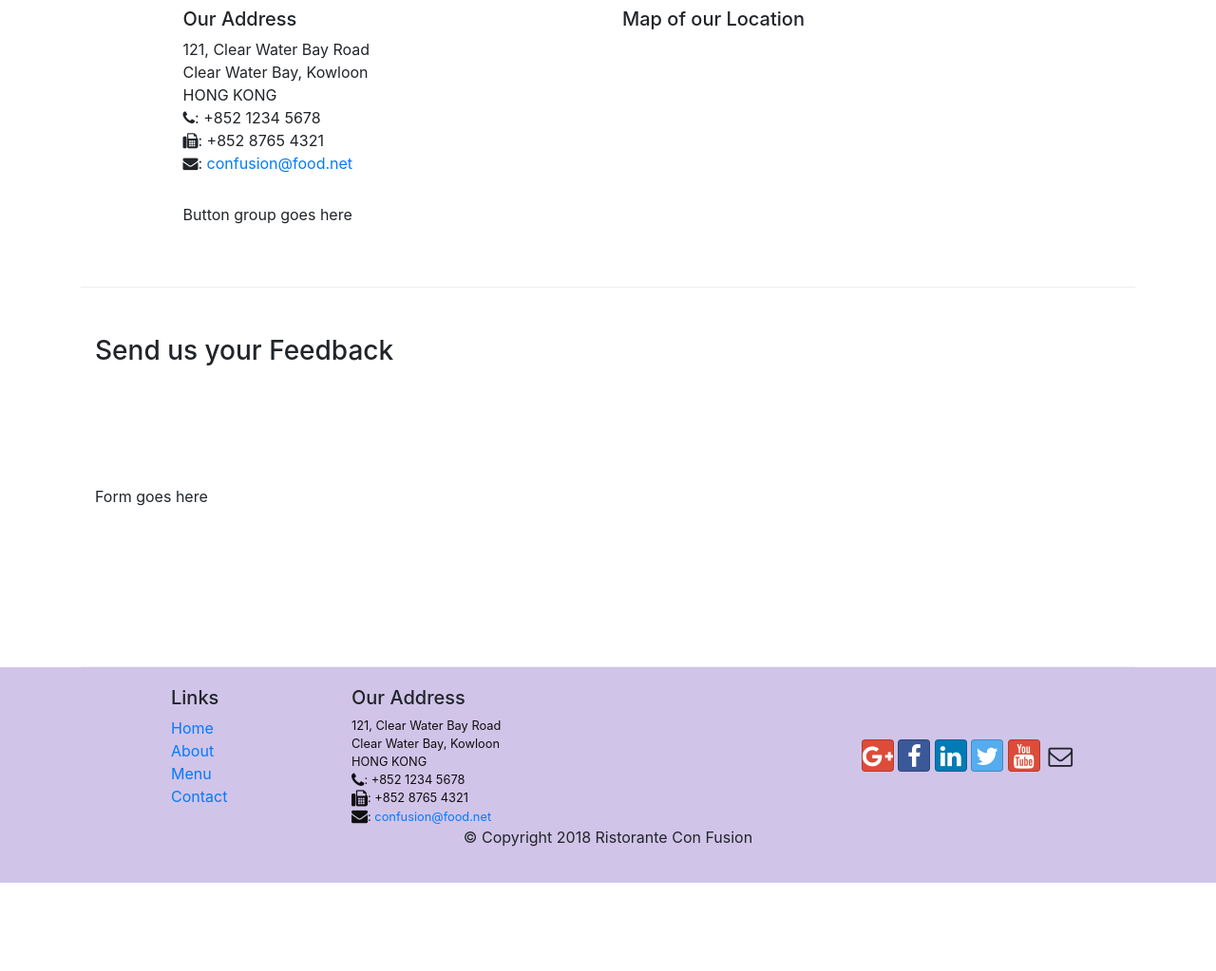
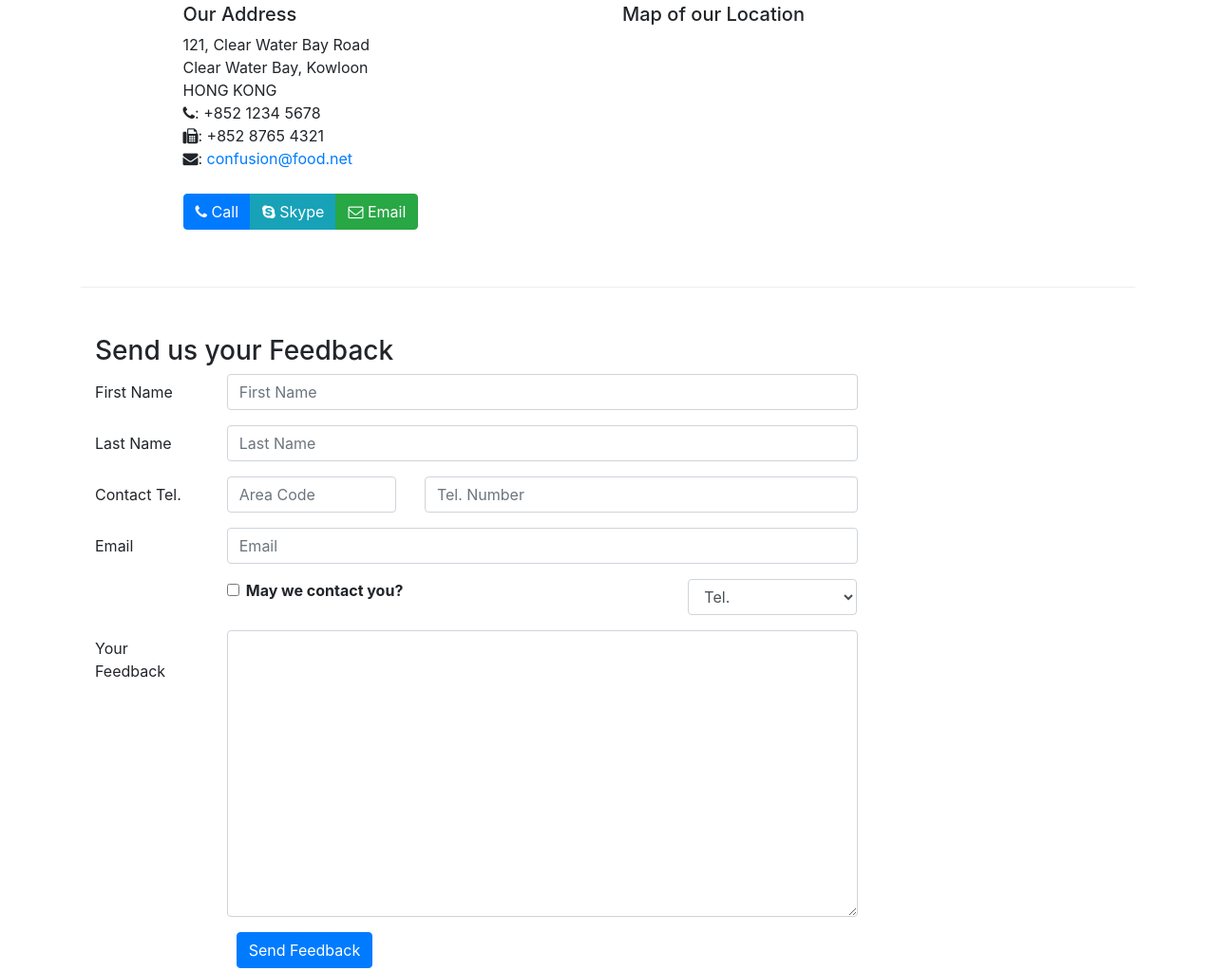
Before and after one commit to VuDucAnh29/Confusion, a website: page contactus.html in a window 1280 px wide. Shown: the part 562-1585 px from the top of the page at 95% size. Before the commit the page ends 1492 px from the top, so only its background shows below. Drawn offline with nearby package versions, Linux system fonts and the light colour scheme.

Commit message:
Exercise 8

```diff
--- a/contactus.html
+++ b/contactus.html
@@ -112,14 +112,149 @@
         <div class="col-12 col-sm-6 offset-sm-1">
           <h5>Map of our Location</h5>
         </div>
-        <div class="col-12 col-sm-11 offset-sm-1">Button group goes here</div>
+        <div class="col-12 col-sm-11 offset-sm-1">
+          <div class="btn-group">
+            <a role="button" class="btn btn-primary" href="tel:+852 1234 5678">
+              <i class="fa fa-phone"></i> Call
+            </a>
+            <a role="button" class="btn btn-info">
+              <i class="fa fa-skype"></i> Skype</a
+            >
+            <a
+              role="button"
+              class="btn btn-success"
+              href="mailto:confusion@food.net"
+            >
+              <i class="fa fa-envelope-o"></i> Email</a
+            >
+          </div>
+        </div>
       </div>
 
       <div class="row row-content">
         <div class="col-12">
           <h3>Send us your Feedback</h3>
         </div>
-        <div class="col-12 col-md-9">Form goes here</div>
+        <div class="col-12 col-md-9">
+          <form action="POST">
+            <!-- first name -->
+            <div class="form-group row">
+              <label for="firstname" class="col-md-2 col-form-label"
+                >First Name</label
+              >
+              <div class="col-md-10">
+                <input
+                  type="text"
+                  class="form-control"
+                  id="firstname"
+                  name="firstname"
+                  placeholder="First Name"
+                />
+              </div>
+            </div>
+
+            <!-- last name -->
+            <div class="form-group row">
+              <label for="lastname" class="col-md-2 col-form-label"
+                >Last Name</label
+              >
+              <div class="col-md-10">
+                <input
+                  type="text"
+                  class="form-control"
+                  id="lastname"
+                  name="lastname"
+                  placeholder="Last Name"
+                />
+              </div>
+            </div>
+
+            <!-- phone -->
+            <div class="form-group row">
+              <label for="telnum" class="col-12 col-md-2 col-form-label"
+                >Contact Tel.</label
+              >
+              <div class="col-5 col-md-3">
+                <input
+                  type="tel"
+                  class="form-control"
+                  id="areacode"
+                  name="areacode"
+                  placeholder="Area Code"
+                />
+              </div>
+              <div class="col-7 col-md-7">
+                <input
+                  type="tel"
+                  class="form-control"
+                  id="telnum"
+                  name="telnum"
+                  placeholder="Tel. Number"
+                />
+              </div>
+            </div>
+
+            <!-- email -->
+            <div class="form-group row">
+              <label for="email" class="col-md-2 col-form-label">Email</label>
+              <div class="col-md-10">
+                <input
+                  type="email"
+                  class="form-control"
+                  id="email"
+                  name="email"
+                  placeholder="Email"
+                />
+              </div>
+            </div>
+
+            <!-- contact -->
+            <div class="form-group row">
+              <div class="col-md-6 offset-md-2">
+                <div class="form-check">
+                  <input
+                    type="checkbox"
+                    class="form-check-input"
+                    name="approve"
+                    id="approve"
+                    value=""
+                  />
+                  <label for="approve" class="form-check-label">
+                    <strong>May we contact you?</strong>
+                  </label>
+                </div>
+              </div>
+              <div class="col-md-3 offset-md-1">
+                <select class="form-control">
+                  <option>Tel.</option>
+                  <option>Email</option>
+                </select>
+              </div>
+            </div>
+
+            <!-- Feedback -->
+            <div class="form-group row">
+              <label for="feedback" class="col-md-2 col-form-label"
+                >Your Feedback</label
+              >
+              <div class="col-md-10">
+                <textarea
+                  class="form-control"
+                  id="feedback"
+                  name="feedback"
+                  rows="12"
+                ></textarea>
+              </div>
+            </div>
+
+            <!-- submit btn -->
+            <div class="offset-md-2 col-md-10">
+              <button type="button" class="btn btn-primary">
+                Send Feedback
+              </button>
+            </div>
+          </form>
+        </div>
         <div class="col-12 col-md"></div>
       </div>
     </div>
```
Also changed, not shown: demo-index.html (+44 -0 lines).
